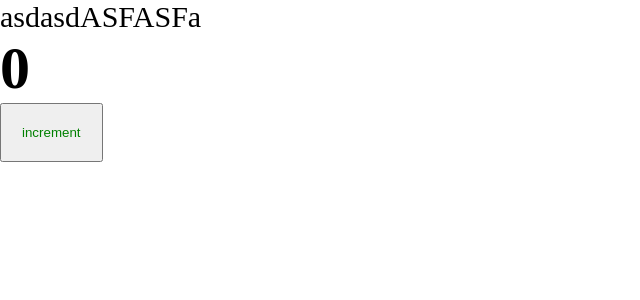
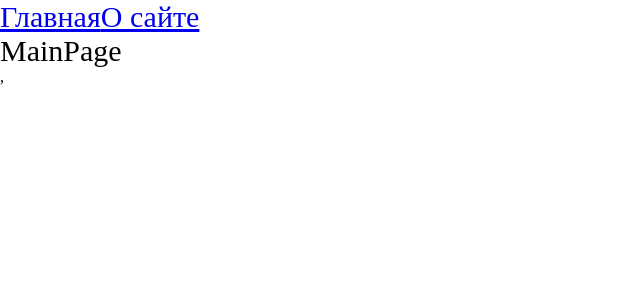
Before and after one commit to dima92/production_project, a React app: page / in a window 1280 px wide. Shown: the top 300 px of the page, without its empty margins (0-640 px from the left). Built offline with nearby package versions, Linux system fonts and the light colour scheme.

Commit message:
Роутинг Code splitting Lazy Suspence метка

```diff
--- a/package.json
+++ b/package.json
@@ -23,6 +23,7 @@
     "@types/node": "^20.10.6",
     "@types/react": "^17.0.39",
     "@types/react-dom": "^17.0.11",
+    "@types/react-router-dom": "^5.3.3",
     "@types/webpack": "^5.28.5",
     "@types/webpack-dev-server": "^4.7.2",
     "css-loader": "^6.8.1",
@@ -40,6 +41,7 @@
   },
   "dependencies": {
     "react": "17.0.2",
-    "react-dom": "17.0.2"
+    "react-dom": "17.0.2",
+    "react-router-dom": "^6.21.1"
   }
 }
--- a/src/App.tsx
+++ b/src/App.tsx
@@ -1,11 +1,20 @@
-import Counter from "./components/Counter";
+import React, {Suspense} from 'react';
+import {Link, Route, Routes} from 'react-router-dom';
 import './index.scss';
+import {AboutPageAsync} from "./pages/AboutPage/AboutPage.async";
+import {MainPageAsync} from "./pages/MainPage/MainPage.async";
 
 const App = () => {
   return (
       <div className="app">
-        asdasdASFASFa
-        <Counter />
+        <Link to={'/'}>Главная</Link>
+        <Link to={'/about'}>О сайте</Link>
+        <Suspense fallback={<div>Loading...</div>}>
+          <Routes>
+            <Route path={'/about'} element={<AboutPageAsync/>}/>
+            <Route path={'/'} element={<MainPageAsync/>}/>
+          </Routes>
+        </Suspense>
       </div>
   );
 };
--- a/src/components/Counter.scss
+++ b/src/components/Counter.module.scss
@@ -1,4 +1,4 @@
-button {
+.btn {
   padding: 20px;
   color: green;
 }
--- a/src/components/Counter.tsx
+++ b/src/components/Counter.tsx
@@ -1,5 +1,5 @@
-import React, {useState} from "react";
-import './Counter.scss';
+import React, {useState} from 'react';
+import classes from './Counter.module.scss';
 
 const Counter = () => {
   const [count, setCount] = useState(0);
@@ -9,7 +9,7 @@
   }
 
   return (
-      <div>
+      <div className={classes.btn}>
         <h1>{count}</h1>
         <button onClick={increment}>increment</button>
       </div>
--- a/src/index.tsx
+++ b/src/index.tsx
@@ -1,7 +1,10 @@
 import {render} from "react-dom";
 import App from "./App";
+import {BrowserRouter} from "react-router-dom";
 
 render(
-    <App />,
-    document.getElementById('root')
+    <BrowserRouter>
+      <App/>,
+    </BrowserRouter>,
+document.getElementById('root')
 )
--- /dev/null
+++ b/src/pages/AboutPage/AboutPage.async.tsx
@@ -0,0 +1,5 @@
+import {lazy} from "react";
+
+export const AboutPageAsync = lazy(() => {
+  return new Promise(resolve => setTimeout(resolve, 1500)).then(() => import('./AboutPage'))
+});
--- /dev/null
+++ b/src/pages/AboutPage/AboutPage.tsx
@@ -0,0 +1,11 @@
+import React from 'react';
+
+const AboutPage = () => {
+  return (
+      <div>
+        ABOUT PAGE
+      </div>
+  );
+};
+
+export default AboutPage;
--- /dev/null
+++ b/src/pages/MainPage/MainPage.async.tsx
@@ -0,0 +1,5 @@
+import {lazy} from 'react';
+
+export const MainPageAsync = lazy(() => {
+  return new Promise(resolve => setTimeout(resolve, 1500)).then(() => import('./MainPage'))
+});
--- /dev/null
+++ b/src/pages/MainPage/MainPage.tsx
@@ -0,0 +1,11 @@
+import React from "react";
+
+const MainPage = () => {
+  return (
+      <div>
+        MainPage
+      </div>
+  );
+};
+
+export default MainPage;
```
Also changed, not shown: tsconfig.json (+9 -2 lines), 1 other file (tests, documents, lock files or other folders).
